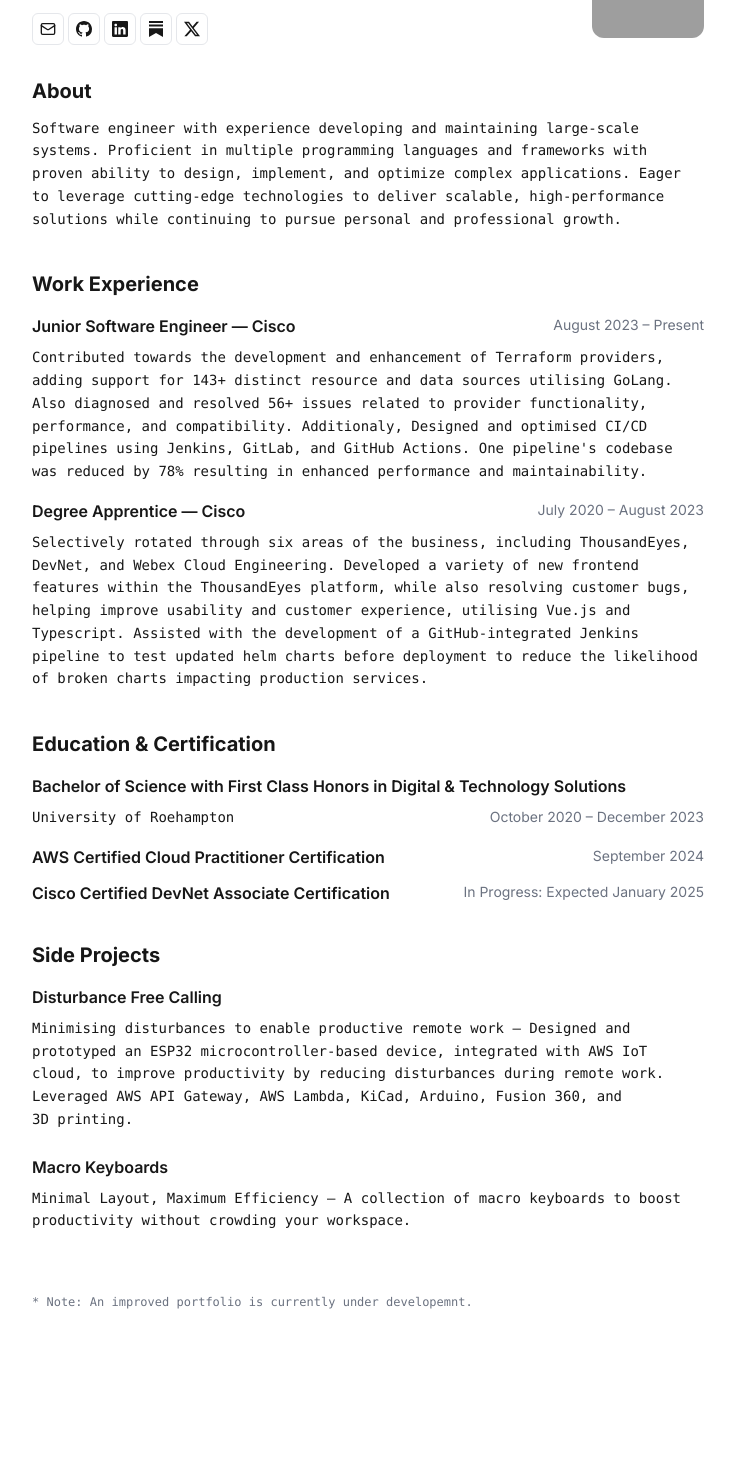
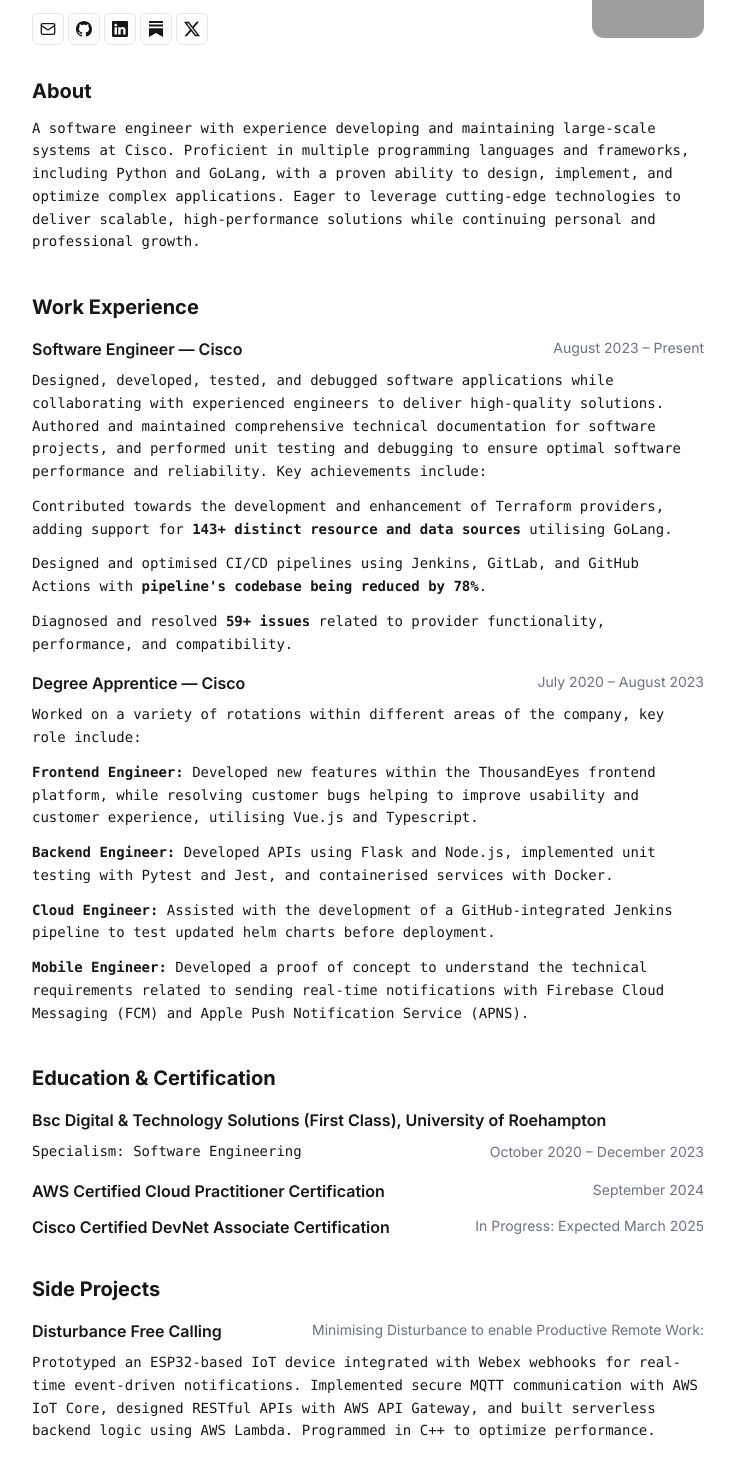
Before and after one commit to ImSeanConroy/portfolio, a Next.js app: page / in a window 1280 px wide. Shown: the part 145-1610 px from the top of the page, without its empty margins (272-1007 px from the left). Before the commit the page ends 1565 px from the top, so only its background shows below. Built offline with nearby package versions, Linux system fonts and the light colour scheme; grey boxes are pictures that could not be loaded.

Commit message:
Update based on most recent resume

```diff
--- a/app/components/about.tsx
+++ b/app/components/about.tsx
@@ -5,12 +5,10 @@
     <Section>
       <h2 className="text-xl font-bold">About</h2>
       <div className="leading-relaxed antialiased text-pretty font-mono text-sm">
-        Software engineer with experience developing and maintaining large-scale
-        systems. Proficient in multiple programming languages and frameworks
-        with proven ability to design, implement, and optimize complex
-        applications. Eager to leverage cutting-edge technologies to deliver
-        scalable, high-performance solutions while continuing to pursue personal
-        and professional growth.
+      A software engineer with experience developing and maintaining large-scale systems at Cisco. Proficient in multiple
+      programming languages and frameworks, including Python and GoLang, with a proven ability to design, implement,
+      and optimize complex applications. Eager to leverage cutting-edge technologies to deliver scalable,
+      high-performance solutions while continuing personal and professional growth.
       </div>
     </Section>
   );
--- a/app/components/education.tsx
+++ b/app/components/education.tsx
@@ -6,12 +6,11 @@
       <h2 className="text-xl font-bold">Education & Certification</h2>
       <div className="flex flex-col gap-3 pt-2">
         <h3 className="inline-flex font-semibold leading-5 sm:leading-none">
-          Bachelor of Science with First Class Honors in Digital & Technology
-          Solutions
+        Bsc Digital & Technology Solutions (First Class), University of Roehampton
         </h3>
         <div className="flex flex-col sm:flex-row sm:justify-between items-start sm:items-center gap-3 text-base">
           <div className="leading-relaxed antialiased text-pretty font-mono text-sm hidden sm:block">
-            University of Roehampton
+          Specialism: Software Engineering
           </div>
           <p className="text-sm leading-none text-gray-500">
             October 2020 – December 2023
@@ -32,7 +31,7 @@
             Cisco Certified DevNet Associate Certification
           </h3>
           <p className="text-sm leading-none text-gray-500">
-            In Progress: Expected January 2025
+            In Progress: Expected March 2025
           </p>
         </div>
       </div>
--- a/app/components/experience.tsx
+++ b/app/components/experience.tsx
@@ -2,19 +2,55 @@
 
 const data = [
   {
-    role: "Junior Software Engineer",
+    role: "Software Engineer",
     company: "Cisco",
     date: "August 2023 – Present",
+    keyAchivements: true,
     description:
-      "Contributed towards the development and enhancement of Terraform providers, adding support for 143+ distinct resource and data sources utilising GoLang. Also diagnosed and resolved 56+ issues related to provider functionality, performance, and compatibility. Additionaly, Designed and optimised CI/CD pipelines using Jenkins, GitLab, and GitHub Actions. One pipeline's codebase was reduced by 78% resulting in enhanced performance and maintainability.",
+      "Designed, developed, tested, and debugged software applications while collaborating with experienced engineers to deliver high-quality solutions. Authored and maintained comprehensive technical documentation for software projects, and performed unit testing and debugging to ensure optimal software performance and reliability. Key achievements include:",
+    points: [
+      [
+        "Contributed towards the development and enhancement of Terraform providers, adding support for ",
+        <strong key="terraform">143+ distinct resource and data sources</strong>,
+        " utilising GoLang."
+      ],
+      [
+        "Designed and optimised CI/CD pipelines using Jenkins, GitLab, and GitHub Actions with ",
+        <strong key="ci">pipeline&apos;s codebase being reduced by 78%</strong>,
+        "."
+      ],
+      [
+        "Diagnosed and resolved ",
+        <strong key="issues">59+ issues</strong>,
+        " related to provider functionality, performance, and compatibility."
+      ]
+    ]
   },
   {
     role: "Degree Apprentice",
     company: "Cisco",
     date: "July 2020 – August 2023",
     description:
-      "Selectively rotated through six areas of the business, including ThousandEyes, DevNet, and Webex Cloud Engineering. Developed a variety of new frontend features within the ThousandEyes platform, while also resolving customer bugs, helping improve usability and customer experience, utilising Vue.js and Typescript. Assisted with the development of a GitHub-integrated Jenkins pipeline to test updated helm charts before deployment to reduce the likelihood of broken charts impacting production services.",
-  },
+      "Worked on a variety of rotations within different areas of the company, key role include:",
+    points: [
+      [
+        <strong key="frontend">Frontend Engineer:</strong>,
+        " Developed new features within the ThousandEyes frontend platform, while resolving customer bugs helping to improve usability and customer experience, utilising Vue.js and Typescript."
+      ],
+      [
+        <strong key="backend">Backend Engineer:</strong>,
+        " Developed APIs using Flask and Node.js, implemented unit testing with Pytest and Jest, and containerised services with Docker."
+      ],
+      [
+        <strong key="cloud">Cloud Engineer:</strong>,
+        " Assisted with the development of a GitHub-integrated Jenkins pipeline to test updated helm charts before deployment."
+      ],
+      [
+        <strong key="mobile">Mobile Engineer:</strong>,
+        " Developed a proof of concept to understand the technical requirements related to sending real-time notifications with Firebase Cloud Messaging (FCM) and Apple Push Notification Service (APNS)."
+      ]
+    ]
+  }
 ];
 
 const Experience = () => {
@@ -32,6 +68,13 @@
           <div className="leading-relaxed antialiased text-pretty font-mono text-sm">
             {item.description}
           </div>
+          {item.points.map((point, index) => (
+            <div key={index} className="leading-relaxed antialiased text-pretty font-mono text-sm">
+              {point.map((part, partIndex) => (
+                <span key={partIndex}>{part}</span>
+              ))}
+            </div>
+          ))}
         </div>
       ))}
     </Section>
--- a/app/components/projects.tsx
+++ b/app/components/projects.tsx
@@ -3,15 +3,17 @@
 const data = [
   {
     title: "Disturbance Free Calling",
+    subtitle: "Minimising Disturbance to enable Productive Remote Work:",
     description:
-      "Minimising disturbances to enable productive remote work — Designed and prototyped an ESP32 microcontroller-based device, integrated with AWS IoT cloud, to improve productivity by reducing disturbances during remote work. Leveraged AWS API Gateway, AWS Lambda, KiCad, Arduino, Fusion 360, and 3D printing.",
+      "Prototyped an ESP32-based IoT device integrated with Webex webhooks for real-time event-driven notifications. Implemented secure MQTT communication with AWS IoT Core, designed RESTful APIs with AWS API Gateway, and built serverless backend logic using AWS Lambda. Programmed in C++ to optimize performance.",
     link: "https://github.com/ImSeanConroy/disturbance-free-calling",
   },
   {
-    title: "Macro Keyboards",
+    title: "Real-Time Messaging",
+    subtitle: "Ensuring Privacy with Secure Communication:",
     description:
-      "Minimal Layout, Maximum Efficiency — A collection of macro keyboards to boost productivity without crowding your workspace.",
-    link: "https://github.com/ImSeanConroy/macro-keyboard",
+      "Developed a real-time messaging application using React, Node.js, Socket.io, and PostgreSQL to enable low-latency, instant communication. Experimented with message encryption methods to ensure privacy and secure delivery.",
+    link: "https://github.com/ImSeanConroy/relay",
   },
 ];
 
@@ -21,11 +23,15 @@
       <h2 className="text-xl font-bold">Side Projects</h2>
       {data.map((item) => (
         <div className="flex flex-col gap-3 py-2" key={item.title}>
-          <div className="flex items-center justify-between gap-x-2 text-base">
-            <h3 className="inline-flex items-center justify-center gap-x-1 font-semibold leading-none print:text-sm hover:underline">
-              <a href={item.link} target="_blank">{item.title}</a>
-            </h3>
-          </div>
+          <div className="flex flex-col sm:flex-row sm:justify-between gap-3 text-base">
+          <h3 className="inline-flex font-semibold leading-none">
+          <a href={item.link} className="font-semibold hover:underline" target="_blank">{item.title}</a>
+          </h3>
+          <p className="text-sm leading-none text-gray-500">
+          {item.subtitle}
+          </p>
+        </div>
+
           <div className="leading-relaxed antialiased text-pretty font-mono text-sm">
             {item.description}
           </div>
```
